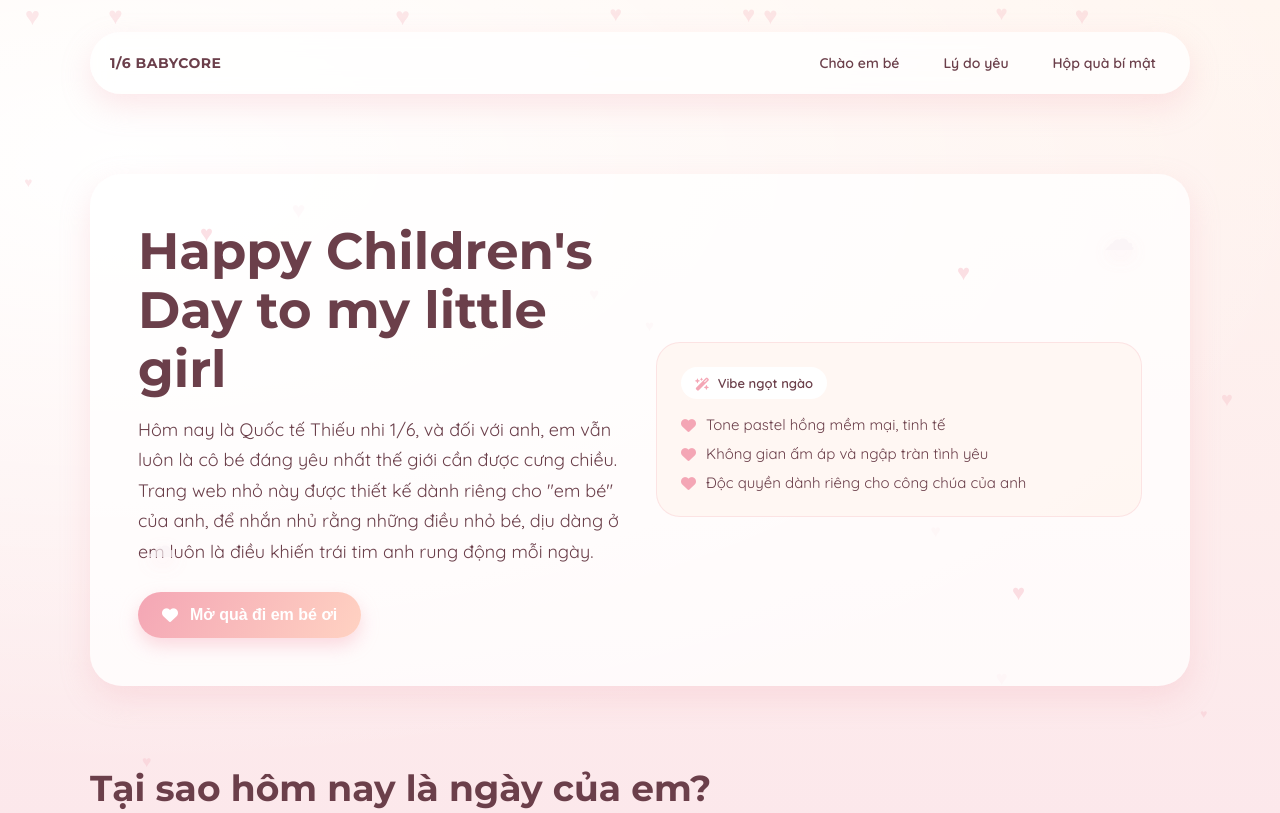
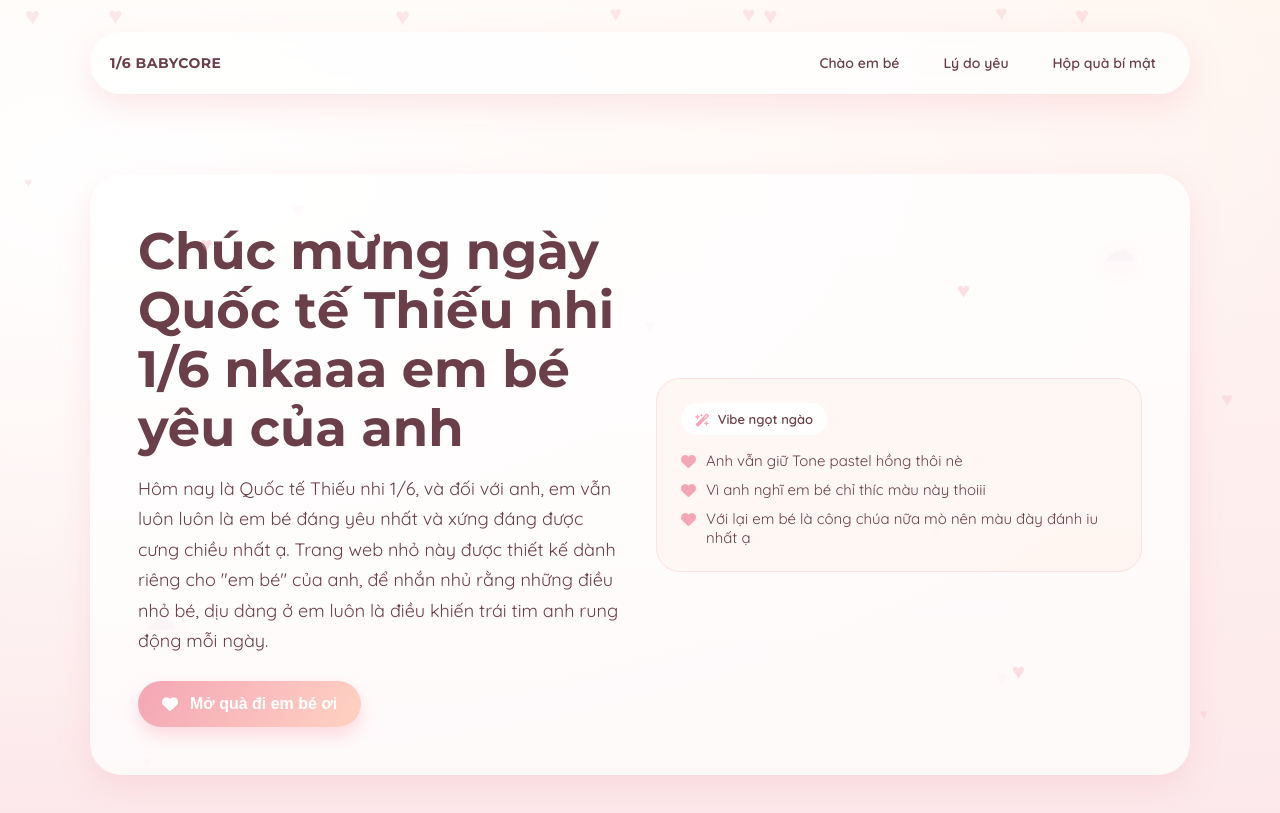
Before and after one commit to Maverick0602/Misaaiuuu, a plain HTML site: page index.html in a window 1280 px wide. Shown: the top 813 px of the page. Drawn offline with Linux system fonts and the light colour scheme; a small style sheet from the web is missing.

Commit message:
first commit

```diff
--- a/index.html
+++ b/index.html
@@ -523,9 +523,9 @@
         <span class="float-item" style="bottom: 12%; right: 15%; animation-delay: 1.2s;">&#9829;</span>
       </div>
       <div>
-        <h1>Happy Children's Day to my little girl</h1>
+        <h1>Chúc mừng ngày Quốc tế Thiếu nhi 1/6 nkaaa em bé yêu của anh</h1>
         <p>
-          Hôm nay là Quốc tế Thiếu nhi 1/6, và đối với anh, em vẫn luôn là cô bé đáng yêu nhất thế giới cần được cưng chiều. Trang web nhỏ này được thiết kế dành riêng cho "em bé" của anh, để nhắn nhủ rằng những điều nhỏ bé, dịu dàng ở em luôn là điều khiến trái tim anh rung động mỗi ngày.
+          Hôm nay là Quốc tế Thiếu nhi 1/6, và đối với anh, em vẫn luôn luôn là em bé đáng yêu nhất và xứng đáng được cưng chiều nhất ạ. Trang web nhỏ này được thiết kế dành riêng cho "em bé" của anh, để nhắn nhủ rằng những điều nhỏ bé, dịu dàng ở em luôn là điều khiến trái tim anh rung động mỗi ngày.
         </p>
         <button class="cta" id="scrollToGift">
           <i class="fa-solid fa-heart"></i>
@@ -535,9 +535,9 @@
       <div class="hero-card">
         <span class="chip"><i class="fa-solid fa-wand-magic-sparkles"></i> Vibe ngọt ngào</span>
         <ul>
-          <li><i class="fa-solid fa-heart"></i> Tone pastel hồng mềm mại, tinh tế</li>
-          <li><i class="fa-solid fa-heart"></i> Không gian ấm áp và ngập tràn tình yêu</li>
-          <li><i class="fa-solid fa-heart"></i> Độc quyền dành riêng cho công chúa của anh</li>
+          <li><i class="fa-solid fa-heart"></i> Anh vẫn giữ Tone pastel hồng thôi nè </li>
+          <li><i class="fa-solid fa-heart"></i> Vì anh nghĩ em bé chỉ thíc màu này thoiii</li>
+          <li><i class="fa-solid fa-heart"></i> Với lại em bé là công chúa nữa mò nên màu đày đánh iu nhất ạ</li>
         </ul>
       </div>
     </section>
```
